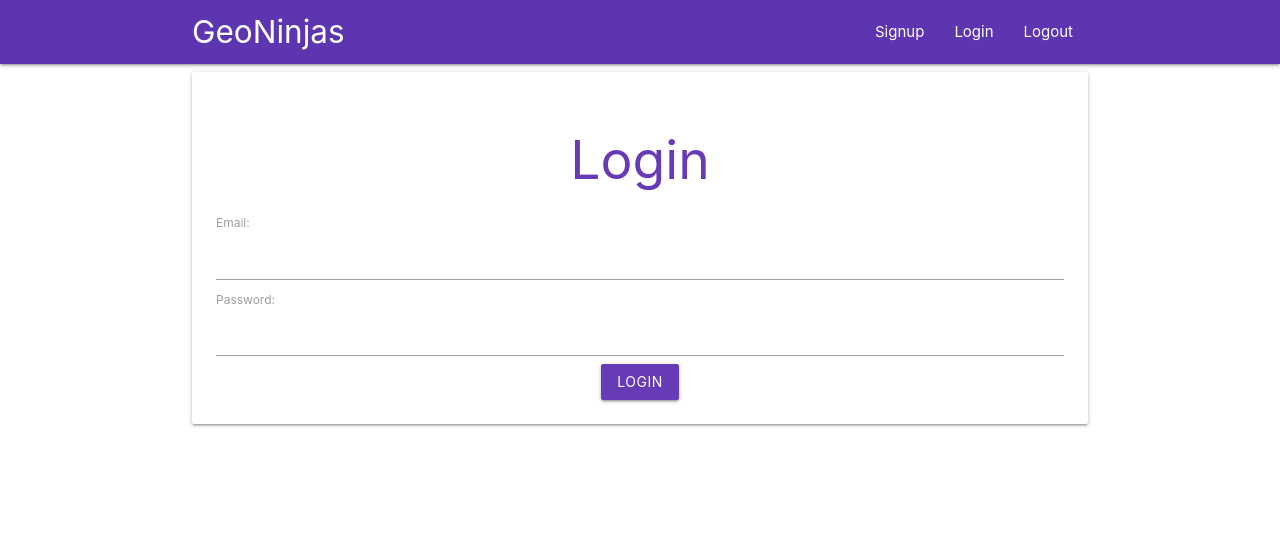
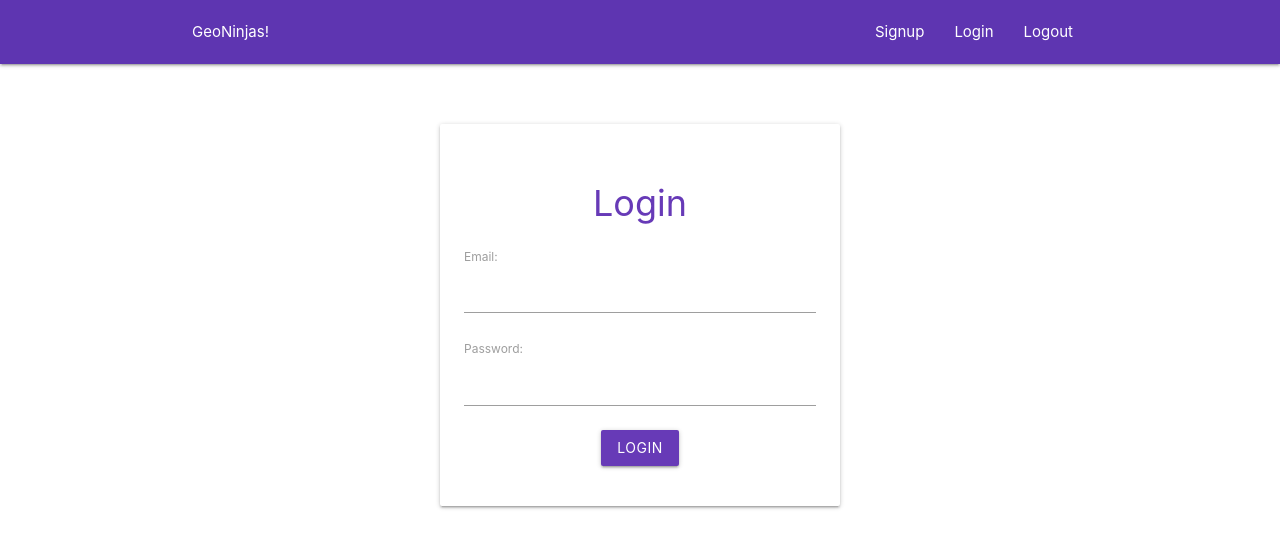
Before and after one commit to Djarid/netninja, a Vue app in the folder vue+firebase/geo-ninjas/: page /login in a window 1280 px wide. Shown: the top 548 px of the page. Built offline with nearby package versions, Linux system fonts and the light colour scheme; no server answers.

Commit message:
lesson 87 - Loggin users in

```diff
--- a/vue+firebase/geo-ninjas/src/components/Navbar.vue
+++ b/vue+firebase/geo-ninjas/src/components/Navbar.vue
@@ -2,7 +2,7 @@
     <div class="navbar">
         <nav class="deep-purple darken-1">
             <div class="container">
-                <a href="" class="brand-logo left">GeoNinjas</a>
+                <router-link :to="{name: 'GMap'}">GeoNinjas!</router-link>
                 <ul class="right">
                     <li><router-link :to="{name: 'Signup'}">Signup</router-link></li>
                     <li><router-link :to="{name: 'Login'}">Login</router-link></li>
@@ -27,7 +27,7 @@ export default {
     methods: {
         logout() {
             firebase.auth().signOut().then(() => {
-                this.$router.push({name: 'Signup'})
+                this.$router.push({name: 'Login'})
             })
         }
     }
--- a/vue+firebase/geo-ninjas/src/main.js
+++ b/vue+firebase/geo-ninjas/src/main.js
@@ -1,8 +1,8 @@
 import Vue from 'vue'
 import App from './App.vue'
 import router from './router'
-import firebase from 'firebase'
-import dv from './firebase/init'
+import firebase from 'firebase/app'
+import db from './firebase/init'
 
 Vue.config.productionTip = false
 
--- a/vue+firebase/geo-ninjas/src/views/GMap.vue
+++ b/vue+firebase/geo-ninjas/src/views/GMap.vue
@@ -6,7 +6,9 @@
 </template>
 
 <script>
-import firebase from 'firebase'
+//import firebase from 'firebase/app'
+import firebase from 'firebase/app'
+
 
 export default {
     name: 'GMap',
--- a/vue+firebase/geo-ninjas/src/views/Login.vue
+++ b/vue+firebase/geo-ninjas/src/views/Login.vue
@@ -19,6 +19,7 @@
 </template>
 
 <script>
+import firebase from 'firebase/app'
 export default {
     name: 'Login',
     data() {
@@ -30,12 +31,33 @@ export default {
     },
     methods: {
         login() {
-            console.log(this.email, this.password)
+            if (this.email && this.password) {
+                firebase.auth().signInWithEmailAndPassword(this.email, this.password)
+                .then(cred => {
+                    console.log(cred.user)
+                    this.$router.push({name: 'GMap'})
+                }).catch(err => {
+                    this.feedback = err.message
+                })
+                this.feedback = null
+            } else {
+                this.feedback = "You must provide email and password"
+            }
         }
     }
 }
 </script>
 
 <style>
+.login {
+    max-width:  400px;
+    margin-top: 60px;
+}
 
+.login h2 {
+    font-size: 2.4em;
+}
+.login .field {
+    margin-block: 16px;
+}
 </style>
--- a/vue+firebase/geo-ninjas/src/views/Signup.vue
+++ b/vue+firebase/geo-ninjas/src/views/Signup.vue
@@ -25,7 +25,7 @@
 <script>
 import slugify from 'slugify'
 import db from '@/firebase/init'
-import firebase from 'firebase'
+import firebase from 'firebase/app'
 
 export default {
     name: 'Signup',
```
